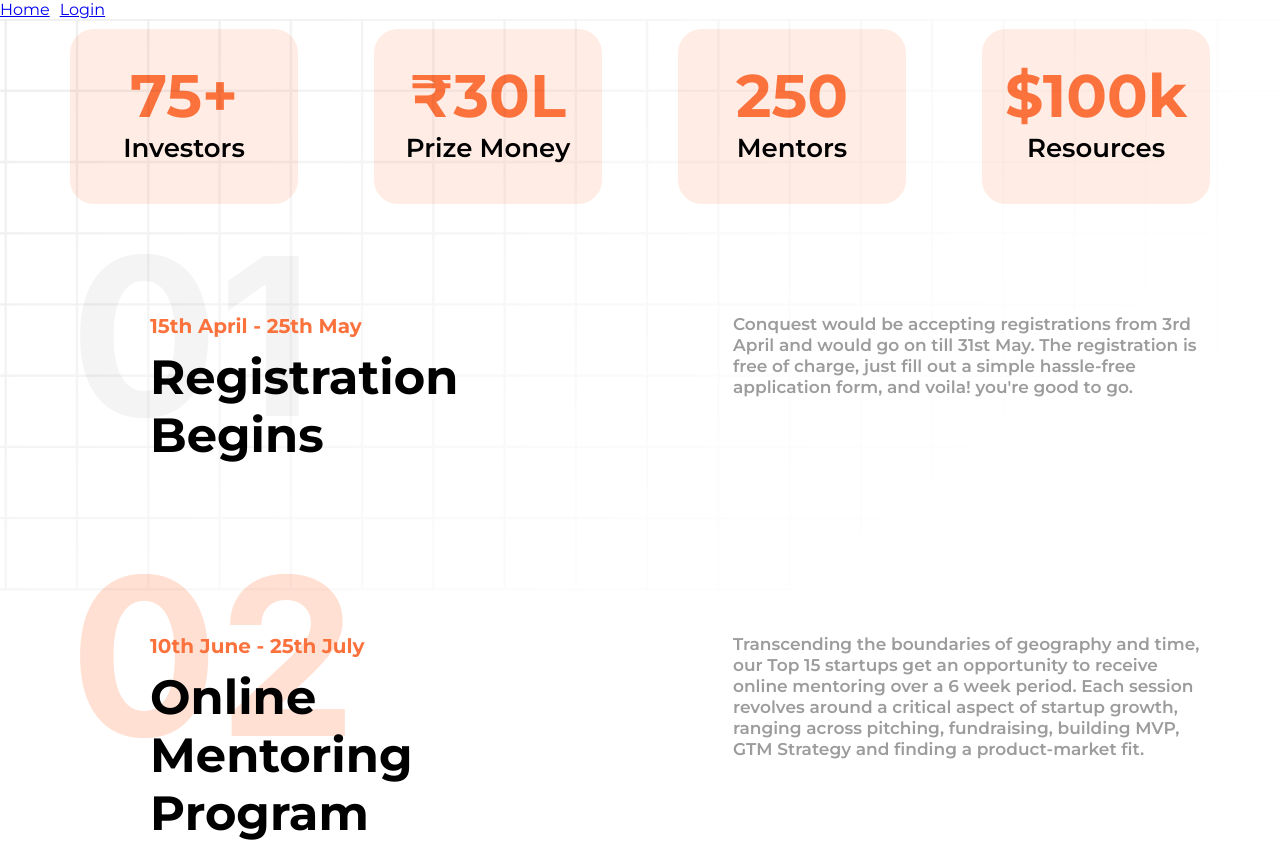
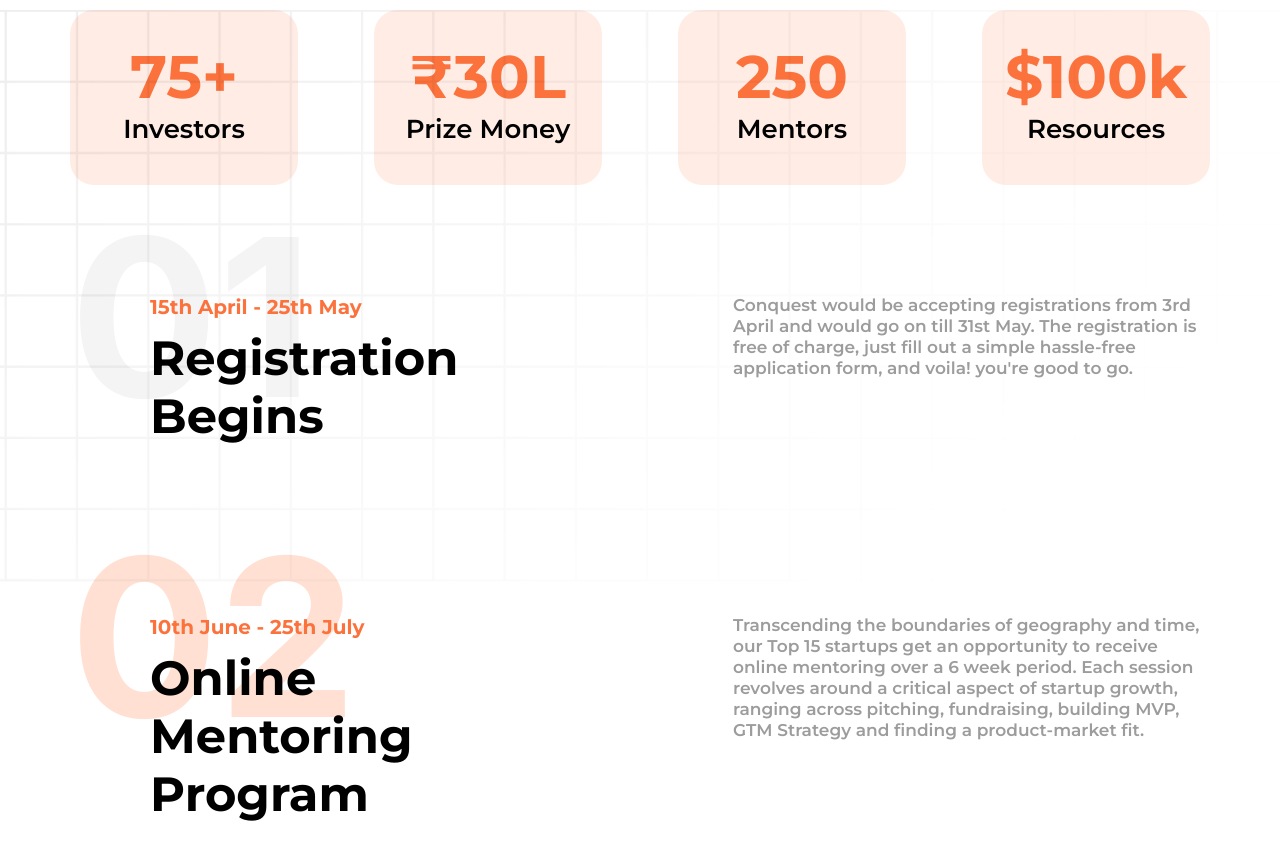
Before and after one commit to dvm-bitspilani/cel-conquest-2024, a React (Vite) app: page / in a window 1280 px wide. Shown: the top 842 px of the page. Built offline with nearby package versions, Linux system fonts and the light colour scheme.

Commit message:
fix: remove root layout

```diff
--- a/src/App.jsx
+++ b/src/App.jsx
@@ -2,15 +2,13 @@ import { createBrowserRouter, RouterProvider } from "react-router-dom";
 
 import Login from "./routes/Login/Login";
 import LandingPage from "./routes/Landing/LandingPage";
-import RootLayout from "./routes/RootLayout/RootLayout";
 
 import WebContextProvider from "./store/website-context";
 
 const router = createBrowserRouter([
   {
     path: "/",
-    element: <RootLayout />,
-    children: [{ path: "/", element: <LandingPage /> }],
+    element: <LandingPage />,
   },
   { path: "/login", element: <Login /> },
 ]);
--- a/src/routes/RootLayout/RootLayout.jsx
+++ /dev/null
@@ -1,12 +0,0 @@
-import { Outlet } from "react-router-dom"
-
-import Navbar from "../../components/Navbar/Navbar"
-
-export default function RootLayout() {
-    return (
-        <>
-            <Navbar />
-            <Outlet />
-        </>
-    )
-}
```
